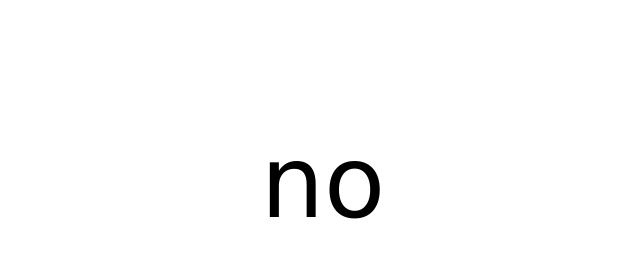
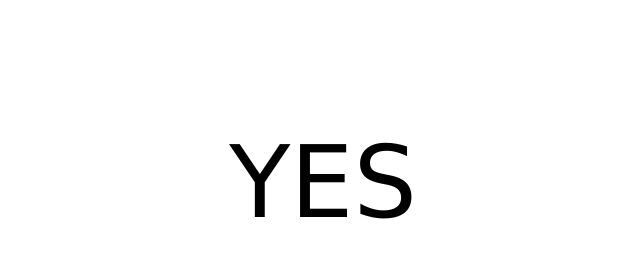
Before and after one commit to isdondaoutyet/isdondaoutyet, a plain HTML site: page index.html in a window 1280 px wide. Shown: the whole page, without its empty margins (317-957 px from the left). Drawn offline with Linux system fonts and the light colour scheme.

Commit message:
Update index.html

```diff
--- a/index.html
+++ b/index.html
@@ -23,6 +23,6 @@
 
 <p style="text-align: center;">&nbsp;</p>
 
-<p style="text-align: center;"><span style="font-size:100px;"><span style="font-family:trebuchet ms,helvetica,sans-serif;"><span style="font-family:verdana,geneva,sans-serif;">no</span></span></span></p>
+<p style="text-align: center;"><span style="font-size:100px;"><span style="font-family:trebuchet ms,helvetica,sans-serif;"><span style="font-family:verdana,geneva,sans-serif;">YES</span></span></span></p>
 </body>
 </html>
```
